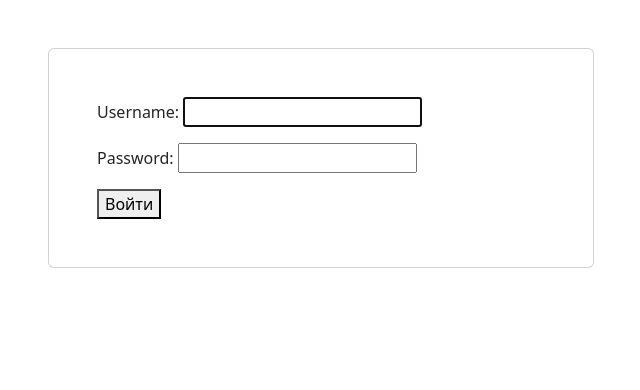
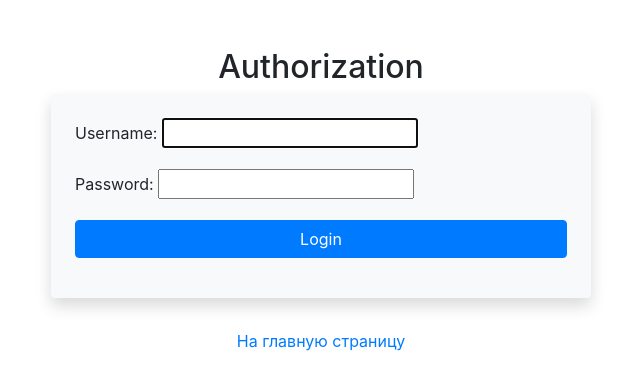
Before and after one commit to DmitriyAfanasev/crm_django, a Django app: page /accounts/login/ in a window 1280 px wide. Shown: the top 390 px of the page, without its empty margins (319-959 px from the left). Run offline with Django 5.2, Linux system fonts and the light colour scheme; some libraries are stand-ins or nearby versions.

Commit message:
added style for page authorization and added link for main page

```diff
--- a/crm_service/accounts/templates/accounts/login.html
+++ b/crm_service/accounts/templates/accounts/login.html
@@ -1,26 +1,37 @@
-<!DOCTYPE html>
-<html lang="en">
-<head>
-    <meta charset="UTF-8">
-    <title>Авторизация</title>
-    <link href="https://cdn.jsdelivr.net/npm/bootstrap@5.3.0/dist/css/bootstrap.min.css" rel="stylesheet">
-</head>
-<body>
+{% extends 'accounts/base.html' %}
+{% load i18n %}
+{% block title %}
+    {% translate "Authorization" %}
+{% endblock %}
 
-<div class="container mt-5">
-    <div class="row d-flex justify-content-center">
-        <div class="col-md-6">
-            <div class="card px-5 py-5" id="form1">
-                <form method="post">
-                  {% csrf_token %}
-                  {{ form.as_p }}
-                  <button type="submit">Войти</button>
+{% block body %}
+    <div class="container mt-5">
+        <div class="row justify-content-center">
+            <div class="col-md-6">
+                <h2 class="text-center">{% translate "Authorization" %}</h2>
+                <form method="POST" class="shadow p-4 rounded bg-light">
+                    {% csrf_token %}
+
+                    {{ form.as_p }}
+
+                    <div class="form-group">
+                        <button type="submit" class="btn btn-primary btn-block">
+                            {% translate "Login" %}
+                        </button>
+                    </div>
                 </form>
+                <br>
+
+                <div class="text-center">
+                    <a href="{% url 'home' %}" class="btn btn-link">На главную страницу</a>
+                </div>
+
             </div>
         </div>
     </div>
-</div>
 
-<script src="https://cdn.jsdelivr.net/npm/bootstrap@5.3.0/dist/js/bootstrap.bundle.min.js"></script>
-</body>
-</html>
+    <link rel="stylesheet" href="https://stackpath.bootstrapcdn.com/bootstrap/4.5.2/css/bootstrap.min.css">
+    <script src="https://code.jquery.com/jquery-3.5.1.slim.min.js"></script>
+    <script src="https://cdn.jsdelivr.net/npm/@popperjs/core@2.5.2/dist/umd/popper.min.js"></script>
+    <script src="https://stackpath.bootstrapcdn.com/bootstrap/4.5.2/js/bootstrap.min.js"></script>
+{% endblock %}
```
